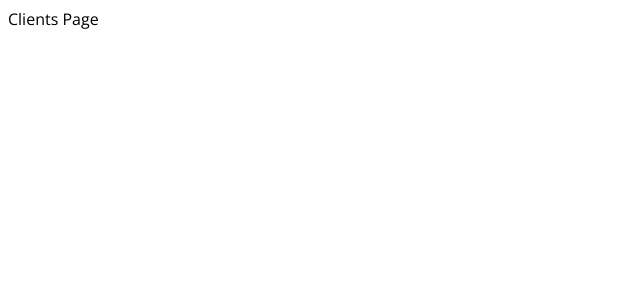
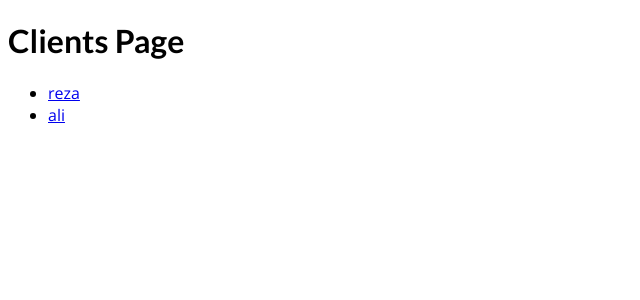
Before and after one commit to rezacr588/basic-next.js, a Next.js app: page /clients in a window 1280 px wide. Shown: the top 300 px of the page, without its empty margins (0-640 px from the left). Built offline with nearby package versions, Linux system fonts and the light colour scheme.

Commit message:
dynamic navigation

```diff
--- a/pages/clients/index.js
+++ b/pages/clients/index.js
@@ -1,7 +1,30 @@
+import Link from "next/link"
+import { useRef } from "react"
+
 function ClientsPage() {
-  return <div>
-    Clients Page
-  </div>
+  const clients = useRef([
+    { id: "reza", name: "reza" },
+    { id: "ali", name: "ali" },
+  ])
+  return (
+    <div>
+      <h1>
+          Clients Page
+      </h1>
+      <ul>
+        {
+          clients.current.map(
+            client =>
+              <li key={client.id}>
+                <Link  href={`/clients/${client.id}`}>
+                  {client.name}
+                </Link>
+              </li>
+            )
+          }
+      </ul>
+    </div>
+  )
 }
 
 export default ClientsPage
```
